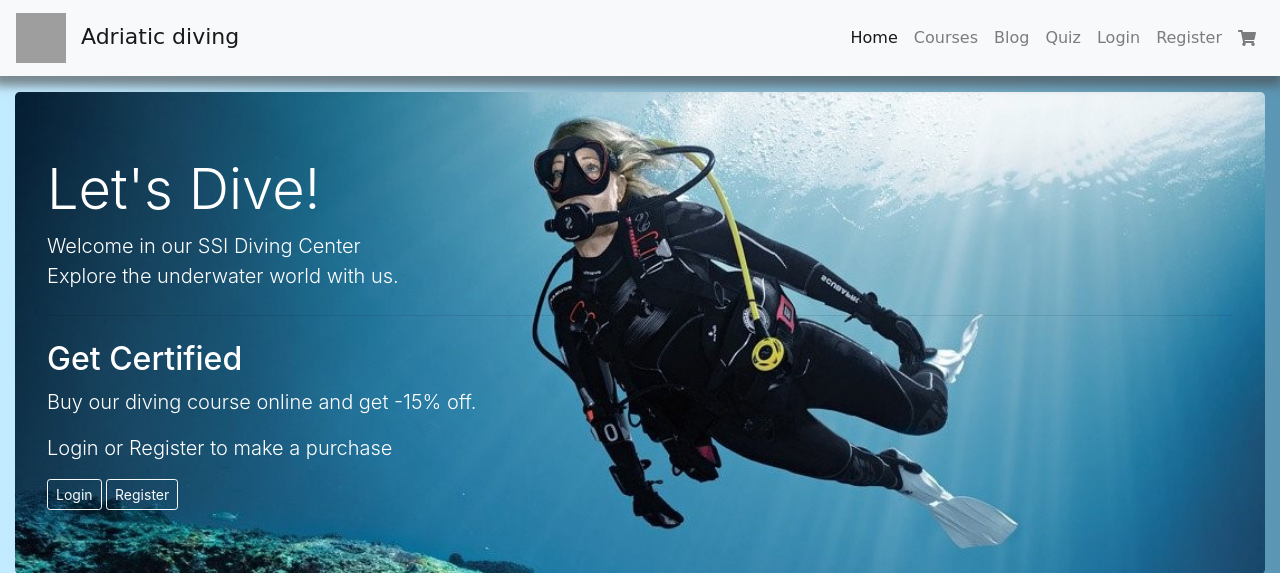
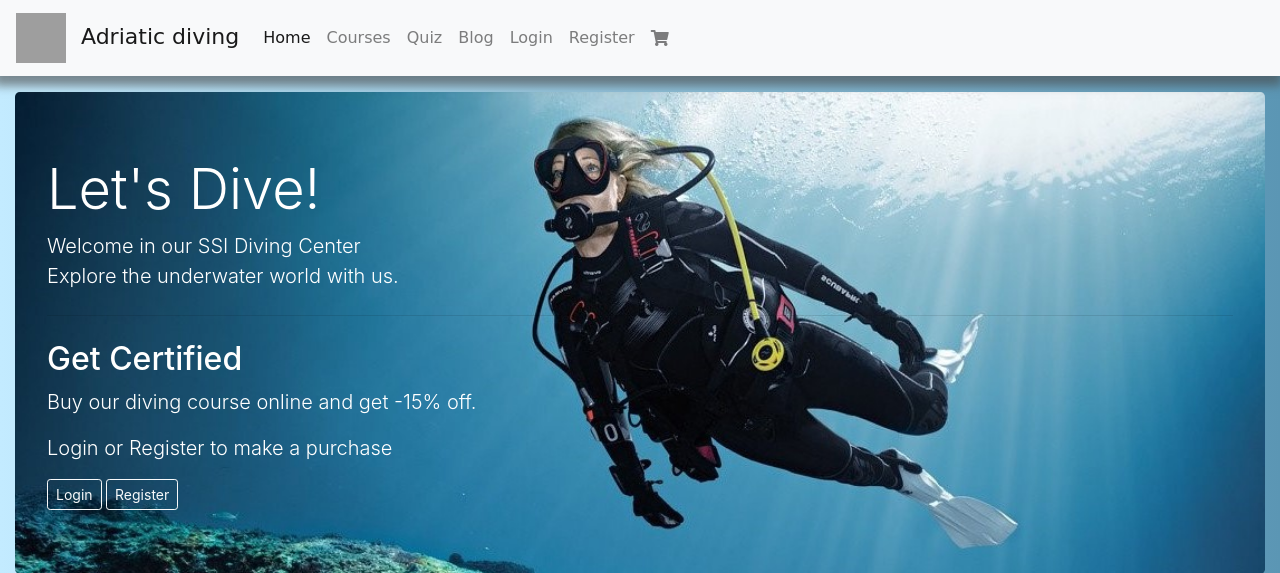
Before and after one commit to AnnaDK/adriatic_diving, a Django app: page / in a window 1280 px wide. Shown: the top 573 px of the page. Run offline with Django 3.2, Linux system fonts and the light colour scheme; parts of the project's set-up code (start-up, migrations or seed data) failed here and were passed over; some libraries are stand-ins or nearby versions; some web fonts are replaced; grey boxes are pictures that could not be loaded.

Commit message:
bug solved. Quiz was triggering logout button. Nav bar changed. Form in quiz app deleted because not used now

```diff
--- a/accounts/templates/index.html
+++ b/accounts/templates/index.html
@@ -2,7 +2,7 @@
 {% load staticfiles %}
 {% block page_title %}Home Page{% endblock %}
 {% block content%}
-{% include 'navbar.html' %}
+{% include 'navbar.html' with active_nav='index' %}
 {% include 'messages.html' %}
 <div id="page-container" class="container-fluid">
 	<div class="jumbotron bg-cover mt-3 text-white" style="background-image:url(../media/images/ssi_1.jpg) ">
@@ -56,7 +56,7 @@
 
 			</div>
 			<div class="card-footer text-muted text-right">
-				<a href="{% url 'quiz_page' %}"
+				<a href="{% url 'quiz' %}"
 					class="card-link"><i class="fas fa-angle-double-right"></i><i class="fas fa-angle-double-right"></i></a>
 			</div>
 		</div>
--- a/accounts/templates/login.html
+++ b/accounts/templates/login.html
@@ -3,7 +3,7 @@
 {% load bootstrap_tags %}
 {% block page_title %}Login Page{% endblock %}
 {% block content %}
-{% include 'navbar.html' %}
+{% include 'navbar.html' with active_nav='login' %}
 {% include 'messages.html' %}
 <div id="page-container" class="container">
 	<div class="row justify-content-md-center">
--- a/accounts/templates/profile.html
+++ b/accounts/templates/profile.html
@@ -3,7 +3,7 @@
 {% block page_title %}{{user}}'s Profile{% endblock %}
 {% block page_heading %}{{user}}'s Profile{% endblock %}
 {% block content%}
-{% include 'navbar.html' %}
+{% include 'navbar.html' with active_nav='profile' %}
 {% include 'messages.html' %}
 <div id="page-container" class="container">
 	<div class="row justify-content-md-center">
--- a/accounts/templates/registration.html
+++ b/accounts/templates/registration.html
@@ -4,7 +4,7 @@
 {% block page_title %}Registration Page{% endblock %}
 {% block page_heading %}User Registration{% endblock %}
 {% block content %}
-{% include 'navbar.html' %}
+{% include 'navbar.html' with active_nav='registration' %}
 {% include 'messages.html' %}
 <div id="page-container" class="container">
 	<div class="row justify-content-md-center">
--- a/cart/templates/cart.html
+++ b/cart/templates/cart.html
@@ -2,7 +2,7 @@
 {% load bootstrap_tags %}
 {% block page_title %}Cart{% endblock %}
 {% block content %}
-{% include 'navbar.html' %}
+{% include 'navbar.html' with active_nav='cart' %}
 
 <div class="padding px-4 px-lg-0 ">
 	<div class="container text-white py-5 text-center">
--- a/checkout/templates/checkout.html
+++ b/checkout/templates/checkout.html
@@ -13,7 +13,7 @@
 <script type="text/javascript" src="{% static 'js/stripe.js' %}"></script>
 {% endblock %}
 {% block content %}
-{% include 'navbar.html' %}
+{% include 'navbar.html' with active_nav='checkout' %}
 {% include 'messages.html' %}
 <div id="page-container" class="container">
 	<div class="row justify-content-md-center">
--- a/courses/templates/course.html
+++ b/courses/templates/course.html
@@ -2,7 +2,7 @@
 {% load static from staticfiles %}
 {% block page_title %}Course Page{% endblock %}
 {% block content %}
-{% include 'navbar.html' %}
+{% include 'navbar.html' with active_nav='courses' %}
 <div id="page-container" class="course-content container">
 	<div class="row ">
 		<div class="col-sm-12 col-md-12 col-lg-6 mt-3">
--- a/courses/templates/courses.html
+++ b/courses/templates/courses.html
@@ -2,7 +2,7 @@
 {% load static from staticfiles %}
 {% block page_title %}Courses{% endblock %}
 {% block content %}
-{% include 'navbar.html' %}
+{% include 'navbar.html' with active_nav='courses' %}
 {% include 'messages.html' %}
 <div id="page-container" class="container-fluid">
 	<div class="row ">
--- a/dive_blog/templates/blogposts.html
+++ b/dive_blog/templates/blogposts.html
@@ -2,7 +2,7 @@
 {% load static from staticfiles %}
 {% block page_title %}Blog{% endblock %}
 {% block content %}
-{% include 'navbar.html' %}
+{% include 'navbar.html' with active_nav='blogposts' %}
 <div id="page-container" class="container">
 	<div class="row">
 		<div class="col-12 col-lg-10">
--- a/dive_blog/templates/post.html
+++ b/dive_blog/templates/post.html
@@ -3,7 +3,7 @@
 {% load bootstrap_tags %}
 {% block title %}Blog Post{% endblock %}
 {% block content %}
-{% include 'navbar.html' %}
+{% include 'navbar.html' with active_nav='blogposts' %}
 {% include 'messages.html' %}
 <div id="page-container" class="container">
 	<div class="row justify-content-md-center">
--- a/quiz/templates/answer.html
+++ b/quiz/templates/answer.html
@@ -2,7 +2,7 @@
 {% load static from staticfiles %}
 {% block page_title %}Quiz Page{% endblock %}
 {% block content %}
-{% include 'navbar.html' %}
+{% include 'navbar.html'%}
 <div id="page-container" class="container">
 	<div class="row justify-content-md-center">
 		<div class="col-lg-8 col-lg-offset-2">
@@ -53,7 +53,7 @@
 								</li>
 								{% else %}
 								<li class="page-item"><a class="page-link" onclick="sessionStorage.clear();"
-										href="{% url 'quiz_page' %}">Main page</a></li>
+										href="{% url 'quiz' %}">Main page</a></li>
 								{% endif %}
 								{% if nextquestion %}
 								<li class="page-item"><a class="page-link"
@@ -61,7 +61,7 @@
 								</li>
 								{% else %}
 								<li class="page-item"><a class="page-link" onclick="sessionStorage.clear();"
-										href="{% url 'quiz_page' %}">Main page</a></li>
+										href="{% url 'quiz' %}">Main page</a></li>
 								{% endif %}
 
 							</ul>
--- a/quiz/templates/quiz.html
+++ b/quiz/templates/quiz.html
@@ -2,7 +2,7 @@
 {% load static from staticfiles %}
 {% block page_title%}Quiz{% endblock %}
 {% block content %}
-{% include 'navbar.html' with active_nav='quiz_page' %}
+{% include 'navbar.html' with active_nav='quiz' %}
 <div id="page-container" class="container">
 	<div class="row justify-content-md-center">
 		<div class="col-lg-8">
--- a/quiz/urls.py
+++ b/quiz/urls.py
@@ -3,7 +3,7 @@ from .views import quiz_page, quiz_answer
 
 
 urlpatterns = [
-    url(r'^$', quiz_page, name='quiz_page'),
+    url(r'^$', quiz_page, name='quiz'),
     url(r'^(?P<pk>\d+)/', quiz_answer, name='answer'),
 
 ]
--- a/templates/navbar.html
+++ b/templates/navbar.html
@@ -1,52 +1,56 @@
 {% load staticfiles %}
+<!-- With quiz_page the same method to keep it active didn't work. Solution How to keep quiz_page active found here
+                    https://stackoverflow.com/questions/9793576/how-to-render-menu-with-one-active-item-with-dry-->
+
 <nav class="navbar navbar-expand-lg navbar-light bg-light mb-2">
-	<a class="navbar-brand"
-		href="{% url 'index' %}"><img class="mr-2" src="{% static 'icons/wave.png' %}" width="50" height="50" alt="" loading="lazy"> Adriatic diving</a>
-		<button class="navbar-toggler" type="button" data-toggle="collapse" data-target="#navbarNavAltMarkup" aria-controls="navbarNavAltMarkup" aria-expanded="false" aria-label="Toggle navigation">
+  <a class="navbar-brand" href="{% url 'index' %}"><img class="mr-2" src="{% static 'icons/wave.png' %}" width="50" height="50" alt="" loading="lazy"> Adriatic diving</a>
+  <button class="navbar-toggler" type="button" data-toggle="collapse" data-target="#navbarToggler" aria-controls="navbarToggler" aria-expanded="false" aria-label="Toggle navigation">
     <span class="navbar-toggler-icon"></span>
   </button>
-		<div class="collapse navbar-collapse justify-content-end" id="navbarNavAltMarkup">
-			<div class="navbar-nav">
 
-				<div {% if request.resolver_match.url_name == 'index' %}class="active" {% endif %}>
-					<a id="home" class="nav-item nav-link" href="{% url 'index' %}">Home</a></div>
-				<div {% if request.resolver_match.url_name == 'courses' %}class="active" {% endif %}>
-					<a id="courses" class="nav-item nav-link" href="{% url 'courses' %}">Courses</a></div>
-				<div {% if request.resolver_match.url_name == 'blogposts' %}class="active" {% endif %}>
-					<a id="blogposts" class="nav-item nav-link" href="{% url 'blogposts' %}">Blog</a></div>
-				<!-- With quiz_page the same method to keep it active didn't work. Solution How to keep quiz_page active found here
-                    https://stackoverflow.com/questions/9793576/how-to-render-menu-with-one-active-item-with-dry-->
-				<div>
-					<a id="quiz_page" class="nav-item nav-link {% if active_nav == 'quiz_page' %}active{% endif %}"
-						href="{% url 'quiz_page' %}">Quiz</a></div>
+  <div class="collapse navbar-collapse" id="navbarToggler">
+    <ul class="navbar-nav mr-auto mt-2 mt-lg-0 justify-content-end">
+      <li class="nav-item">
+        <a class="nav-item nav-link  {% if active_nav == 'index' %}active{% endif %}" href="{% url 'index' %}">Home</a>
+      </li>
+      <li class="nav-item">
+        <a  class="nav-item nav-link  {% if active_nav == 'courses' %}active{% endif %}" href="{% url 'courses' %}">Courses</a>
+      </li>
+      <li class="nav-item">
+        <a class="nav-item nav-link {% if active_nav == 'quiz' %}active{% endif %}" href="{% url 'quiz' %}">Quiz</a>
+      </li>
+      <li class="nav-item">
+        <a class="nav-item nav-link  {% if active_nav == 'blogposts' %}active{% endif %}" href="{% url 'blogposts' %}">Blog</a>
+      </li>
       {% if user.is_authenticated %}
-				<div {% if request.resolver_match.url_name == 'logout' %}class="active" {% endif %}>
-					<a id="logout" class="nav-item nav-link" href="{% url 'logout' %}">Logout</a></div>
-				<div {% if request.resolver_match.url_name == 'profile' %}class="active" {% endif %}>
-					<a id="profile" class="nav-item nav-link" href="{% url 'profile' %}">Profile</a></div>
+      <li class="nav-item">
+        <a class="nav-item nav-link  {% if active_nav == 'logout' %}active{% endif %}" href="{% url 'logout' %}">Logout</a>
+      </li>
+      <li class="nav-item">
+        <a class="nav-item nav-link  {% if active_nav == 'profile' %}active{% endif %}" href="{% url 'profile' %}">Profile</a>
+      </li>
       {% else %}
-
-				<div {% if request.resolver_match.url_name == 'login' %}class="active" {% endif %}>
-					<a id="login" class="nav-item nav-link" href="{% url 'login' %}">Login</a></div>
-				<li {% if request.resolver_match.url_name == 'registration' %}class="active" {% endif %}>
-					<a id="register" class="nav-item nav-link" href="{% url 'registration' %}">Register</a></li>
+      <li class="nav-item">
+        <a class="nav-item nav-link  {% if active_nav == 'login' %}active{% endif %}" href="{% url 'login' %}">Login</a>
+      </li>
+      <li class="nav-item">
+        <a class="nav-item nav-link  {% if active_nav == 'registration' %}active{% endif %}" href="{% url 'registration' %}">Register</a>
+      </li>
       {% endif %}
-
       {% if course_count > 0 %}
-
-				<div {% if request.resolver_match.url_name == 'view_cart' %}class="active" {% endif %}>
-					<a id="cart" class="nav-item nav-link " href="{% url 'view_cart' %}">
+      <li class="nav-item">
+        <a class="nav-item nav-link  {% if active_nav == 'view_cart' %}active{% endif %}" href="{% url 'view_cart' %}">
 						<i class="fas fa-shopping-cart pt-1"></i>
 						<label class="badge badge-warning">{{ course_count }}</label>
-					</a></div>
+					</a>
+      </li>
       {% else %}
-				<div {% if request.resolver_match.url_name == 'view_cart' %}class="active" {% endif %}>
-					<a id="cart" class="nav-item nav-link" href="{% url 'view_cart' %}">
-						<i class="fas fa-shopping-cart pt-1"></i>
-
-					</a></div>
+      <li class="nav-item">
+        <a class="nav-item nav-link  {% if active_nav == 'view_cart' %}active{% endif %}" href="{% url 'view_cart' %}">
+						<i class="fas fa-shopping-cart pt-1"></i></a>
+      </li>
       {% endif %}
+    </ul>
 
   </div>
-		</div>
 </nav>
```
Also changed, not shown: quiz/forms.py (deleted, +0 -9 lines), quiz/views.py (+2 -7 lines). Lines whose indentation alone changed are shown as unchanged.
